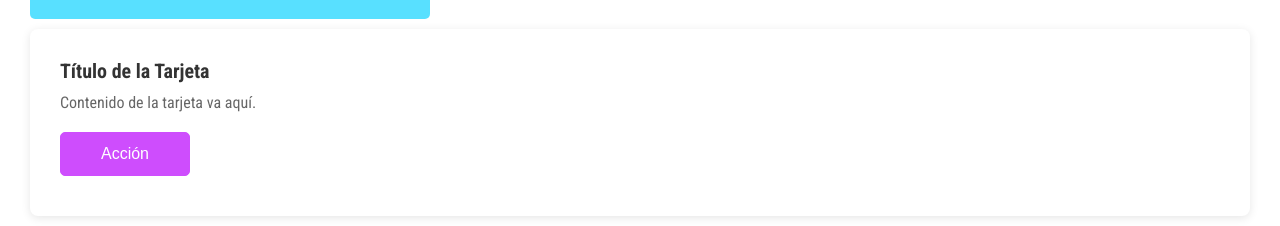
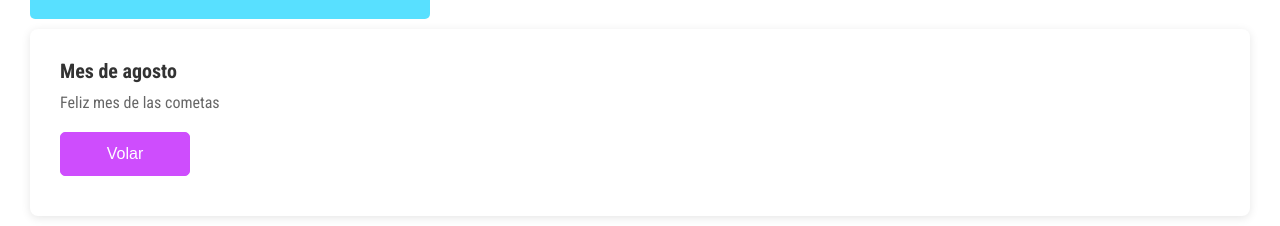
Before and after one commit to Juanesfive/BEM, a plain HTML site: page index.html in a window 1280 px wide. Shown: the part 1445-1671 px from the top of the page. Drawn offline with nearby package versions, Linux system fonts and the light colour scheme; files whose address does not match are found by name.

Commit message:
nuevo cambio en variables

```diff
--- a/index.html
+++ b/index.html
@@ -89,7 +89,6 @@
       <span class="icono__texto">Icono fantasma</span>
     </div>
 
-
     <ul class="lista">
       <li class="lista__item">
         <span class="lista--texto"> texto </span> <i class="lista--icono">x</i>
@@ -127,13 +126,11 @@
     </ul>
 
     <div class="tarjeta">
-      <h3 class="tarjeta__titulo">Título de la Tarjeta</h3>
-      <p class="tarjeta__contenido">Contenido de la tarjeta va aquí.</p>
+      <h3 class="tarjeta__titulo">Mes de agosto</h3>
+      <p class="tarjeta__contenido">Feliz mes de las cometas</p>
       <div class="tarjeta__acciones">
-        <button class="boton boton--accion">Acción</button>
+        <button class="boton boton--accion">Volar</button>
       </div>
     </div>
-
-
   </body>
 </html>
```
